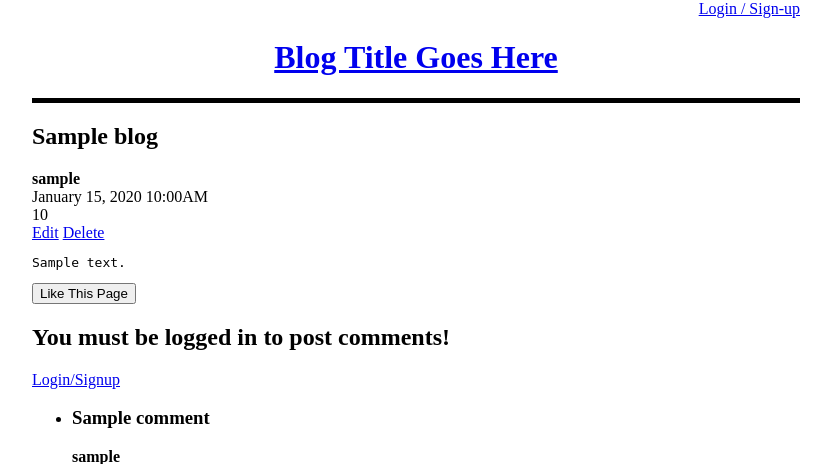
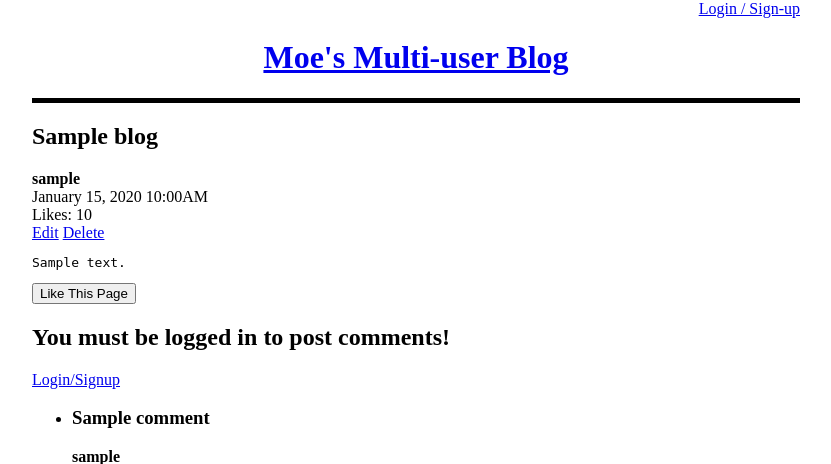
Before and after one commit to hyungmogu/udacity-multi-user-blog, a Python web app: template Multi-user Blog/templates/readPost.html in a window 1280 px wide. Shown: the top 464 px of the page, without its empty margins (224-1055 px from the left). Run offline with Jinja, Linux system fonts and the light colour scheme; the template is opened without the code that fills it: most values are stand-ins (such as "Sample title", 1, 10 or a date in 2020); some libraries are stand-ins or nearby versions.

Commit message:
style: Change website title
More can be done than leaving it as 'Blog Title Goes Here'.

```diff
--- a/Multi-user Blog/templates/base.html
+++ b/Multi-user Blog/templates/base.html
@@ -9,7 +9,7 @@
 	<header>
 		<div class="contents">
 			{%block navigation%}{%endblock%}
-			<h1 class="title"><a href="/blog">Blog Title Goes Here</a></h1>
+			<h1 class="title"><a href="/blog">Moe's Multi-user Blog</a></h1>
 		</div>
 	</header>
 	<main>
--- a/Multi-user Blog/templates/mainPage.html
+++ b/Multi-user Blog/templates/mainPage.html
@@ -30,7 +30,7 @@
 				<div class="meta">
 					<span class="author">{{blog.author.username}}</span>
 					<span class="date-created">{{blog.date_created.strftime('%B %d, %Y %I:%M%p')}}</span>
-					<span>{{blog.number_of_likes}}</span>
+					<span class="number-of-likes">Likes: {{blog.number_of_likes}}</span>
 				</div>
 			</div>
 			<div class="options">
--- a/Multi-user Blog/templates/readPost.html
+++ b/Multi-user Blog/templates/readPost.html
@@ -22,7 +22,7 @@
 		<div class="meta">
 			<span class="author">{{blog.author.username}}</span>
 			<span class="date-created">{{blog.date_created.strftime('%B %d, %Y %I:%M%p')}}</span>
-			<span id="number-of-likes">{{blog.number_of_likes}}</span>
+			<span id="number-of-likes">Likes: {{blog.number_of_likes}}</span>
 		</div>
 		<div class="options">
 			<a href="/blog/{{blog.key().id()}}/edit">Edit</a>
@@ -114,7 +114,7 @@
 					dataType: "json",
 					success: function(result){
 						if(result["success"]){
-							$('#number-of-likes').html(result["new_count"]);
+							$('#number-of-likes').html("Likes: "+result["new_count"]);
 							$('#like-button').attr('data-liked','false');
 							$('#like-button').html('Like This Page');
 							$("#like div.result").html(result["success"]);
@@ -137,7 +137,7 @@
 						if(result["error"]){
 							console.log(result["error"]);
 						} else {
-							$('#number-of-likes').html(result["new_count"]);
+							$('#number-of-likes').html("Likes: "+result["new_count"]);
 							$('#like-button').attr('data-liked','true');
 							$('#like-button').html('Liked');
 							$("#like div.result").html(result["success"]);
```
